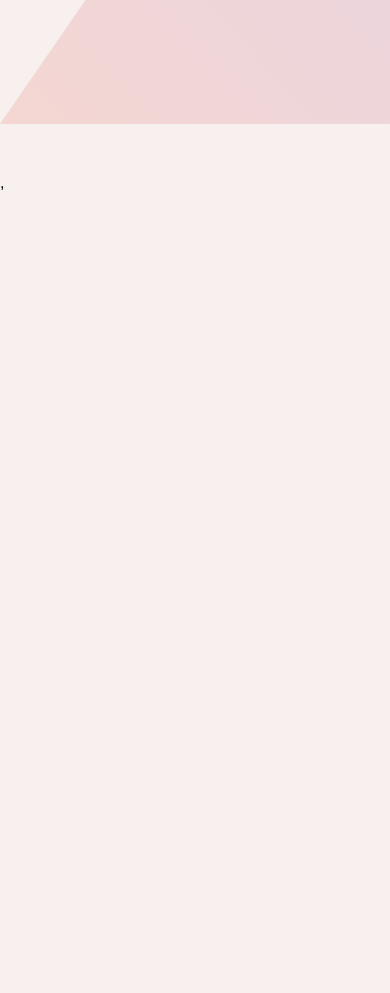
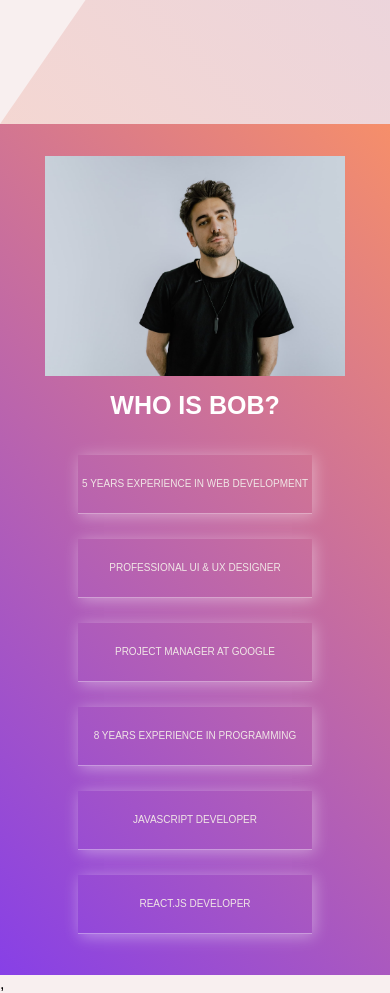
Before and after one commit to Ytar99/portfolio-react, a React (Create React App) app: page / in a window 390 px wide. Shown: the part 720-1713 px from the top of the page. Before the commit the page ends 912 px from the top, so only its background shows below. Built offline with nearby package versions, Linux system fonts and the light colour scheme.

Commit message:
Complete About section

```diff
--- a/src/App.js
+++ b/src/App.js
@@ -1,6 +1,7 @@
 import './App.scss';
 import Header from './components/Header';
 import Main from './components/Main';
+import About from './components/About';
 
 function App() {
   return (
@@ -8,6 +9,7 @@ function App() {
       <div className="wrapper">
         <Header />
         <Main />
+        <About />
       </div>
     </div>
   );
--- /dev/null
+++ b/src/components/About.js
@@ -0,0 +1,26 @@
+import React from 'react';
+import './styles/About.scss';
+import man2 from './assets/man2.jpg';
+
+const About = () => {
+  return (
+    <div className="about">
+      <div className="about__container">
+        <div className="about__image">
+          <img src={man2} alt="" />
+        </div>
+        <div className="about__content">
+          <h1>Who is Bob?</h1>
+          <p>5 years experience in Web Development</p>
+          <p>Professional UI & UX Designer</p>
+          <p>Project Manager at Google</p>
+          <p>8 years experience in Programming</p>
+          <p>Javascript Developer</p>
+          <p>React.js Developer</p>
+        </div>
+      </div>
+    </div>
+  );
+};
+
+export default About;
--- /dev/null
+++ b/src/components/styles/About.scss
@@ -0,0 +1,128 @@
+.about {
+  width: 100%;
+  min-height: 100vh;
+  background: linear-gradient(
+    45deg,
+    rgba(101, 11, 228, 0.77),
+    rgba(244, 67, 2, 0.562)
+  );
+  overflow: hidden;
+
+  &__container {
+    display: flex;
+    justify-content: space-between;
+    align-items: center;
+    margin: 2.5rem;
+  }
+
+  &__image img {
+    margin-top: 1rem;
+    width: 520px;
+    object-fit: cover;
+    padding: 10px;
+  }
+
+  &__content {
+    margin: 0 auto;
+    line-height: 50px;
+    text-align: center;
+
+    h1 {
+      color: #fff;
+      text-transform: uppercase;
+      font-size: 55px;
+      margin-bottom: 2.125rem;
+    }
+
+    p {
+      font-weight: bolder;
+      color: rgb(240, 230, 230);
+      text-transform: uppercase;
+      border-bottom: 1px solid rgba(255, 255, 255, 0.4);
+      box-shadow: 2px 2px 15px rgba(255, 255, 255, 0.4);
+      // margin-bottom: 5px;
+      margin-block: 7px;
+      padding: 6px;
+
+      transition: all 0.4s;
+      &:hover {
+        transform: scale(110%);
+        color: #fff;
+      }
+    }
+  }
+}
+
+@media (max-width: 1100px) {
+  .about {
+    &__container {
+      flex-direction: column;
+      margin: 2.5rem;
+
+      h1 {
+        font-size: 25px;
+        margin-bottom: 0rem;
+      }
+
+      p {
+        font-size: 25px;
+        margin-block: 25px;
+        padding: 25px;
+        font-weight: normal;
+      }
+    }
+
+    &__image img {
+      width: 720px;
+      height: 400px;
+      padding: 0px;
+    }
+
+    &__content {
+    }
+  }
+}
+
+@media (max-width: 735px) {
+  .about {
+    &__image img {
+      width: 300px;
+      height: 220px;
+    }
+
+    &__container {
+      margin: 1rem;
+
+      p {
+        white-space: nowrap;
+        font-size: 10px;
+        padding: 4px 4px;
+      }
+    }
+  }
+}
+
+@media (max-width: 335px) {
+  .about {
+    &__container {
+      margin: 0;
+
+      h1 {
+        font-size: 20px;
+        margin-bottom: 0rem;
+      }
+
+      p {
+        font-size: 12px;
+        margin-block: 0px;
+        padding: 0px;
+        font-weight: normal;
+      }
+    }
+
+    &__image img {
+      width: 250px;
+      height: 150px;
+    }
+  }
+}
--- a/src/components/styles/Header.scss
+++ b/src/components/styles/Header.scss
@@ -4,7 +4,7 @@
   margin: 0 auto;
   display: flex;
   align-items: center;
-  position: relative;
+  position: absolute;
   z-index: 1;
 }
 
--- a/src/components/styles/Main.scss
+++ b/src/components/styles/Main.scss
@@ -15,7 +15,7 @@
       rgba(62, 7, 189, 0.126)
     );
     width: 100%;
-    height: 100%;
+    height: 100vh;
   }
 
   .main {
```
